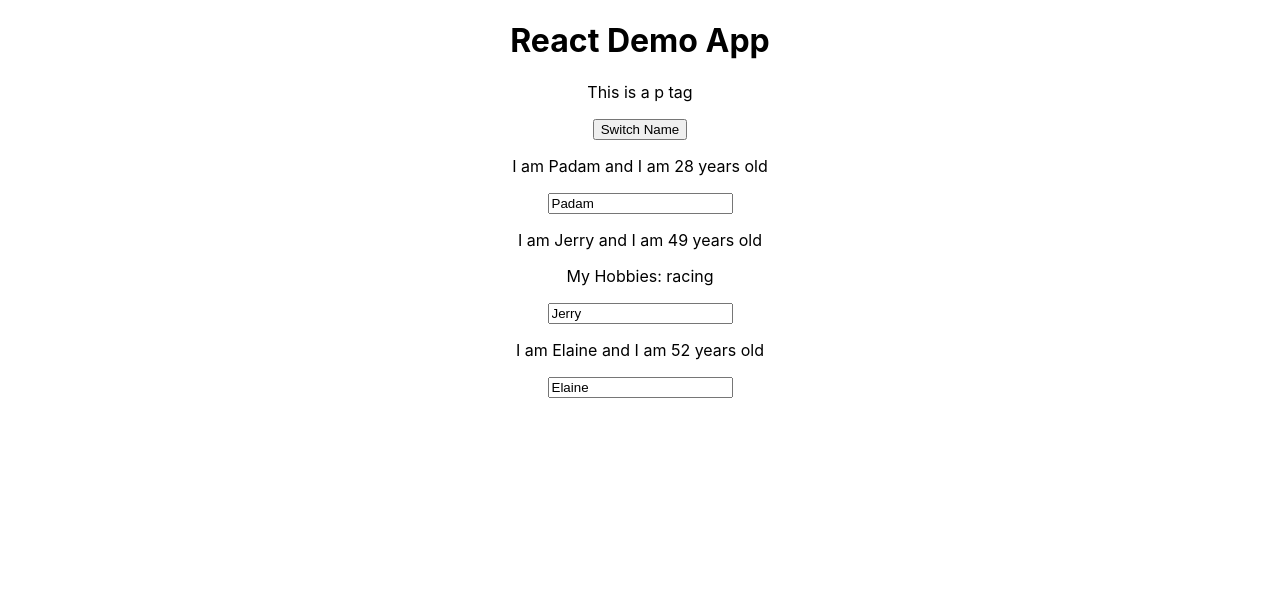
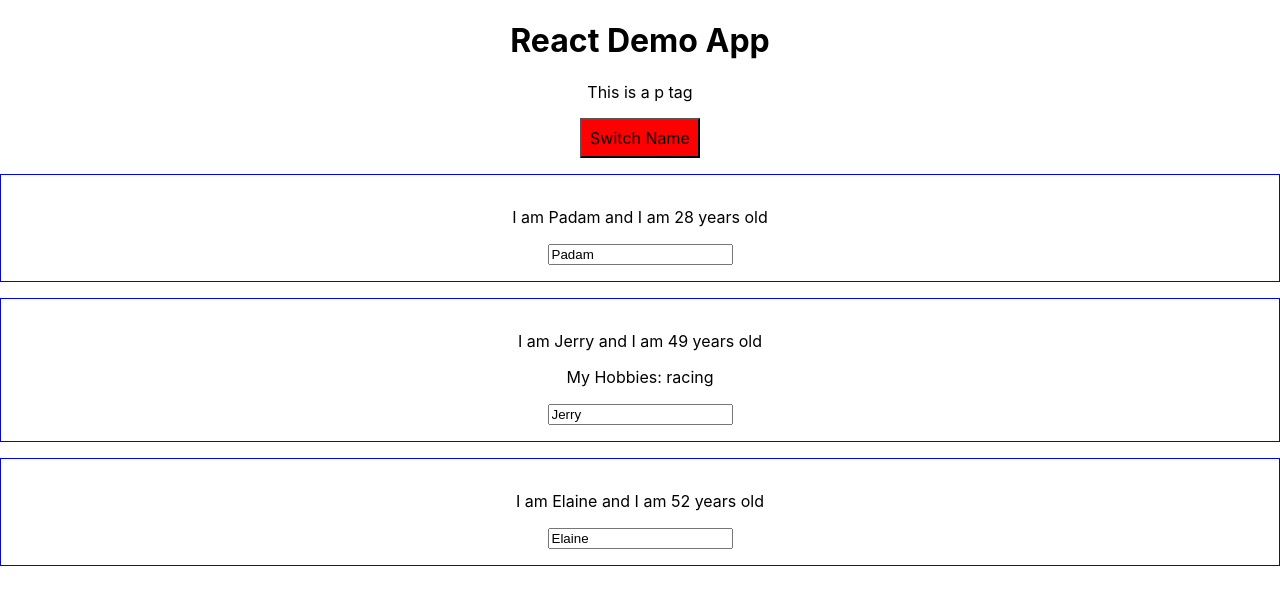
Before and after one commit to padam10/safari_books, a React (Create React App) app: page / in a window 1280 px wide. Shown: the top 604 px of the page. Built offline with nearby package versions, Linux system fonts and the light colour scheme.

Commit message:
Regular css styles and Inline styles

```diff
--- a/src/App.js
+++ b/src/App.js
@@ -33,11 +33,21 @@
   }
 
   render() {
+    const style = {
+      backgroundColor:'red',
+      font: 'inherit',
+      border : '1x solid blue',
+      padding: '8px',
+      cursor: 'pointer'
+
+    }
     return (
       <div className="App" >
       <h1>React Demo App</h1>
       <p> This is a p tag </p>
-      <button onClick={this.swithNameHandler}> Switch Name </button>
+      <button
+      style = {style}
+      onClick={this.swithNameHandler}> Switch Name </button>
       <Person
        name = {this.state.persons[0].name}
         age = {this.state.persons[0].age} >
--- /dev/null
+++ b/src/Person/Person.css
@@ -0,0 +1,8 @@
+.Person{
+    widows: 60%;
+    margin: 16px auto;
+    border:1px solid blue;
+    box-shadow: 1 1px 1px #ccc;
+    padding: 16px;
+    text-align: center;
+}
--- a/src/Person/Person.js
+++ b/src/Person/Person.js
@@ -1,8 +1,9 @@
 import React from 'react'
+import  './Person.css'
 
 const person = (props)  =>{
 return (
-    <div>
+    <div className="Person">
     <p onClick={props.click}> I am {props.name} and I am {props.age} years old</p>
     <p> {props.children}</p>
     <input type="text" onChange={props.changed}value = {props.name}/>
```
